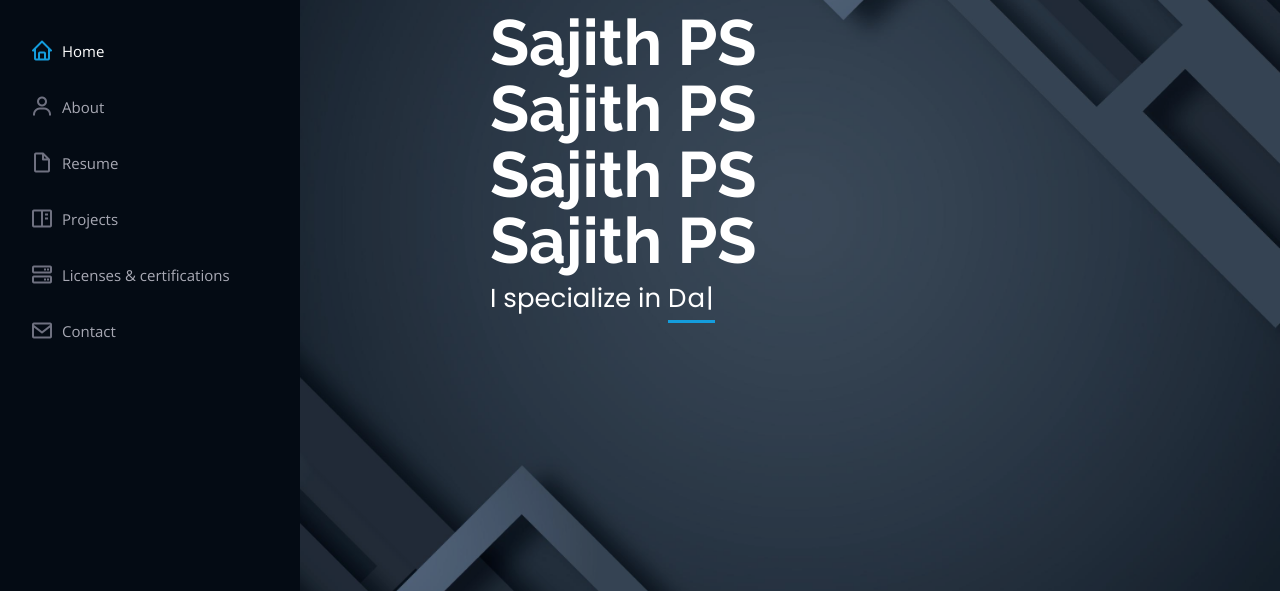
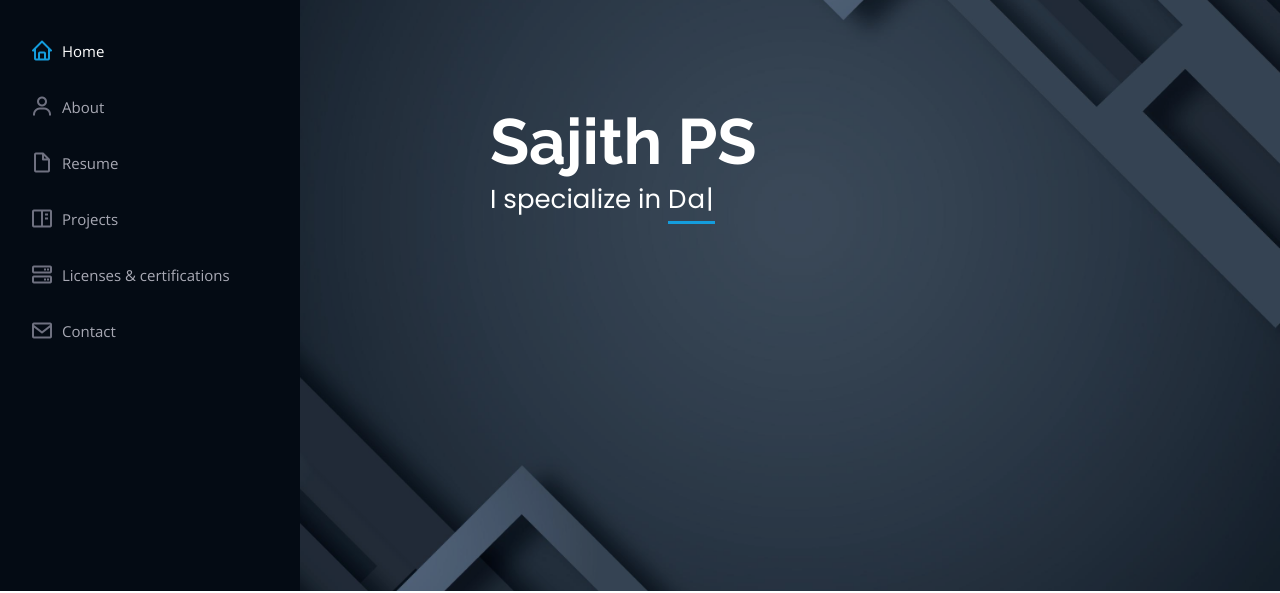
Before and after one commit to Sajith34/Sajith_Resume, a plain HTML site: page index.html in a window 1280 px wide. Shown: the part 209-802 px from the top of the page. Drawn offline with nearby package versions, Linux system fonts and the light colour scheme.

Commit message:
commitedgdfhdh

```diff
--- a/index.html
+++ b/index.html
@@ -112,10 +112,7 @@
       class="d-flex flex-column justify-content-center align-items-center"
     >
       <div class="hero-container" data-aos="fade-in">
-        <h1>Sajith PS</h1>
-        <h1>Sajith PS</h1>
 
-        <h1>Sajith PS</h1>
         <h1>Sajith PS</h1>
 
         <p>
```
